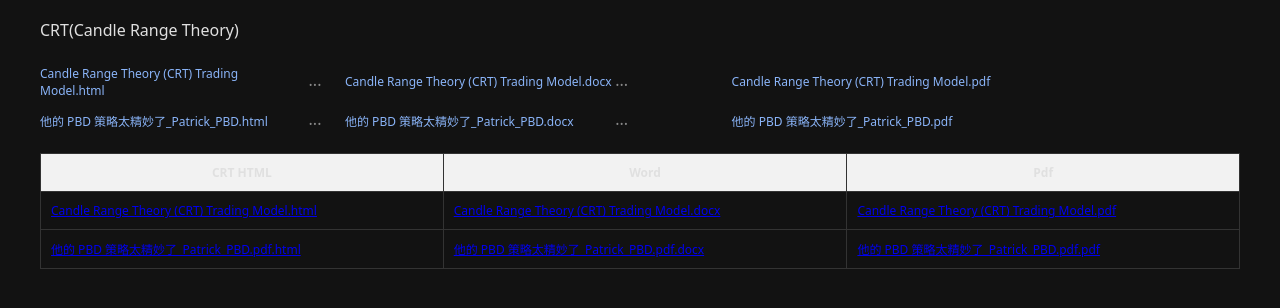
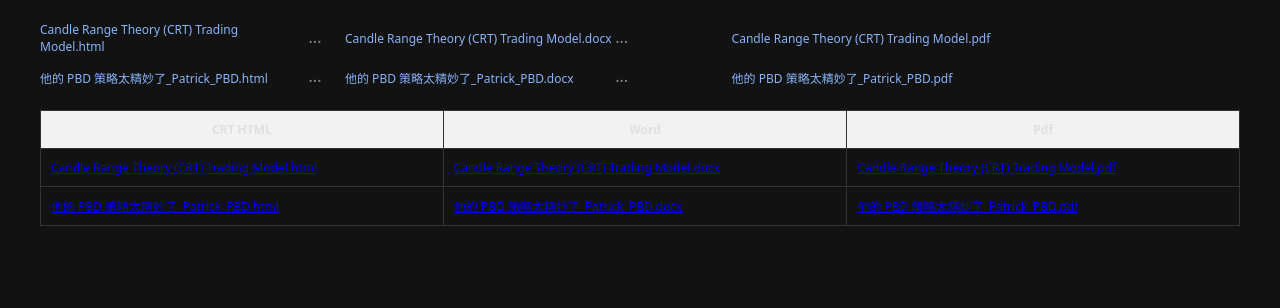
Before and after one commit to ethanbcchen/ethanbc.finance, a plain HTML site: page index.html in a window 1280 px wide. Shown: the part 110-418 px from the top of the page. Drawn offline with Linux system fonts and the light colour scheme.

Commit message:
Add files via upload

```diff
--- a/index.html
+++ b/index.html
@@ -87,16 +87,16 @@
 
 <body>
   <h1 class="main-title">金融資訊網 !!!</h1>
-  <p class="content-text">CRT(Candle Range Theory)</p>
+  <p class="content-text">   </p>
 
   <div class="resource-grid">
-    <!-- CRT(Candle Range Theory) -->
+    <!-- -->
     <a href="Candle Range Theory (CRT) Trading Model.html">Candle Range Theory (CRT) Trading Model.html</a>
     <span class="dot">...</span>
     <a href="Candle Range Theory (CRT) Trading Model.docx">Candle Range Theory (CRT) Trading Model.docx</a>
     <span class="dot">...</span>
     <a href="Candle Range Theory (CRT) Trading Model.pdf#view=FitH">Candle Range Theory (CRT) Trading Model.pdf</a>
-    <!-- CRT(Candle Range Theory) -->
+    <!-- -->
     <a href="他的 PBD 策略太精妙了_Patrick_PBD.html">他的 PBD 策略太精妙了_Patrick_PBD.html</a>
     <span class="dot">...</span>
     <a href="他的 PBD 策略太精妙了_Patrick_PBD.docx">他的 PBD 策略太精妙了_Patrick_PBD.docx</a>
@@ -105,23 +105,23 @@
   </div>
 
   <table>
-    <!-- 第一列：表頭 -->
+    <!-- 表頭 -->
     <tr>
       <th>CRT HTML</th>
       <th>Word</th>
       <th>Pdf</th>
     </tr>
-    <!-- 第二列：-->
+    <!-- -->
     <tr>
       <td><a href="Candle Range Theory (CRT) Trading Model.html">Candle Range Theory (CRT) Trading Model.html</a></td>
       <td><a href="Candle Range Theory (CRT) Trading Model.docx#view=FitH">Candle Range Theory (CRT) Trading Model.docx</a></td>
       <td><a href="Candle Range Theory (CRT) Trading Model.pdf#view=FitH">Candle Range Theory (CRT) Trading Model.pdf</a></td>
     </tr>
-    <!-- 第二列：-->
+    <!-- -->
     <tr>
-      <td><a href="他的 PBD 策略太精妙了_Patrick_PBD.pdf.html">他的 PBD 策略太精妙了_Patrick_PBD.pdf.html</a></td>
-      <td><a href="他的 PBD 策略太精妙了_Patrick_PBD.pdf.docx#view=FitH">他的 PBD 策略太精妙了_Patrick_PBD.pdf.docx</a></td>
-      <td><a href="他的 PBD 策略太精妙了_Patrick_PBD.pdf.pdf#view=FitH">他的 PBD 策略太精妙了_Patrick_PBD.pdf.pdf</a></td>
+      <td><a href="他的 PBD 策略太精妙了_Patrick_PBD.html">他的 PBD 策略太精妙了_Patrick_PBD.html</a></td>
+      <td><a href="他的 PBD 策略太精妙了_Patrick_PBD.docx#view=FitH">他的 PBD 策略太精妙了_Patrick_PBD.docx</a></td>
+      <td><a href="他的 PBD 策略太精妙了_Patrick_PBD.pdf#view=FitH">他的 PBD 策略太精妙了_Patrick_PBD.pdf</a></td>
     </tr>
   </table>
 </body>
```
